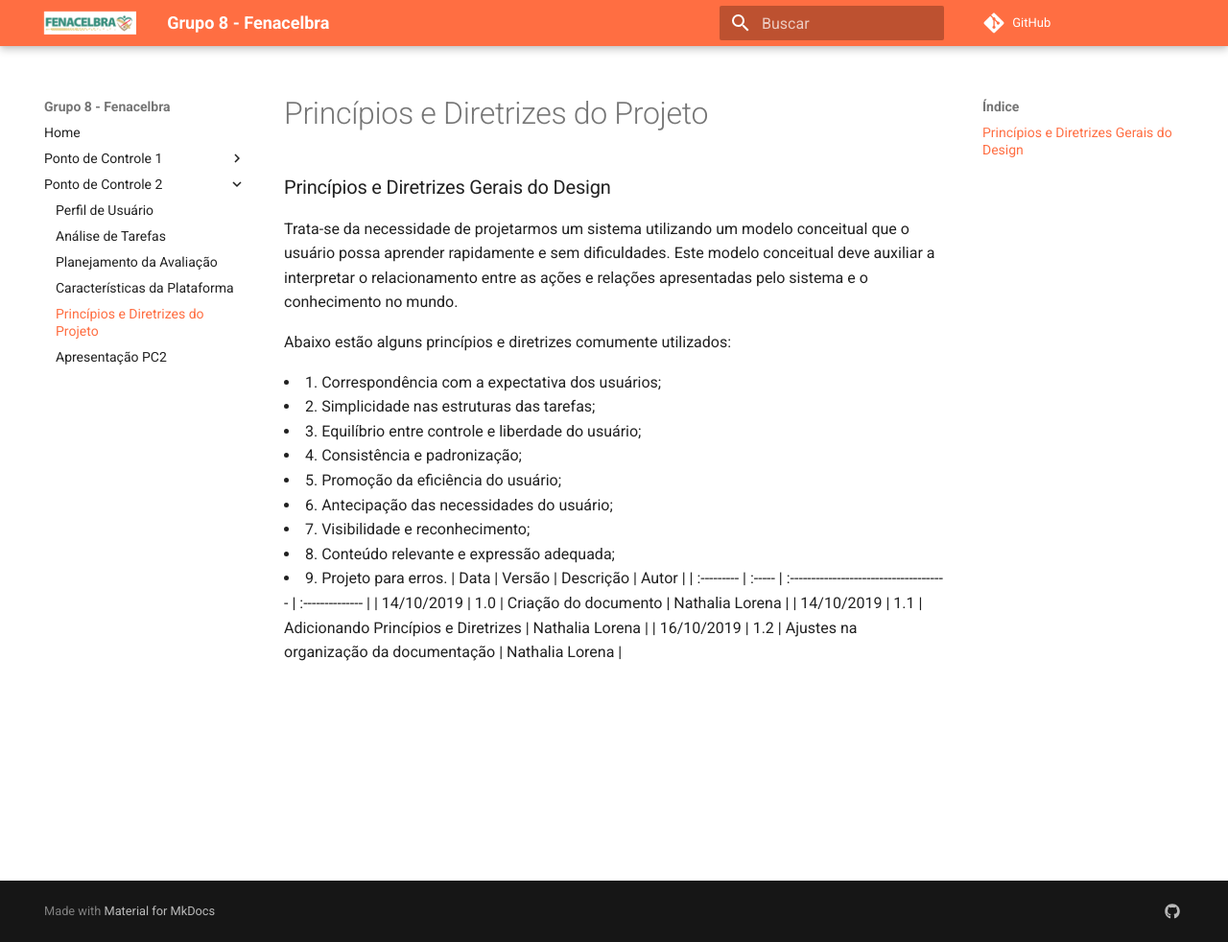
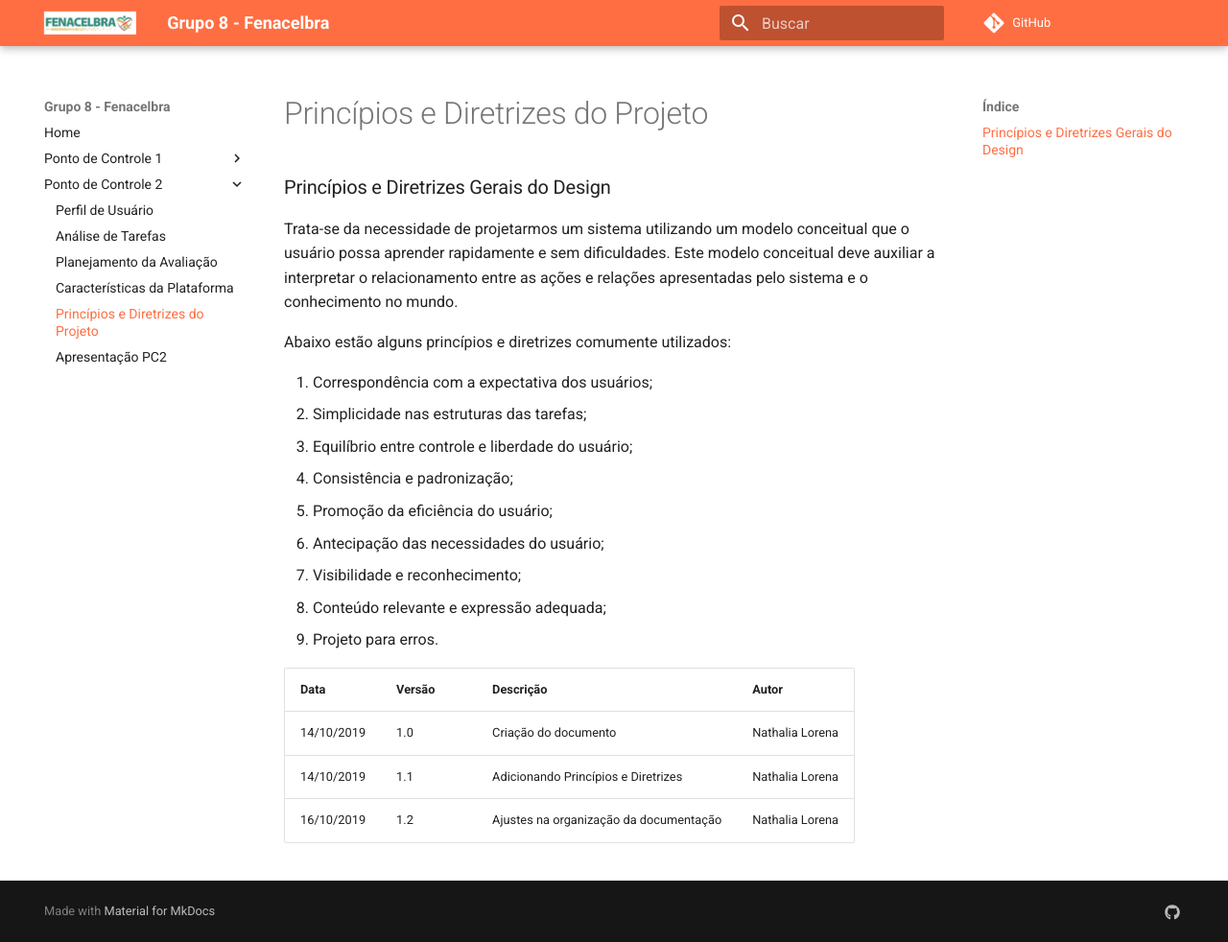
Before and after one commit to Interacao-Humano-Computador/2019.2-FENALCEBRA, an MkDocs documentation site: the page built from docs/ponto_de_controle_2/principios_diretrizes.md, in a window 1280 px wide and 982 px high. Shown: the whole window at 96% size. Built offline with MkDocs 1.6.1 and Material for MkDocs 9.7.7, drawn with Linux system fonts in a browser that asks for light colours; comment, search, counter and statistics services are not loaded.

Commit message:
arrumando tabela

```diff
--- a/docs/ponto_de_controle_2/principios_diretrizes.md
+++ b/docs/ponto_de_controle_2/principios_diretrizes.md
@@ -4,15 +4,15 @@ Trata-se da necessidade de projetarmos um sistema utilizando um modelo conceitua
 
 Abaixo estão alguns princípios e diretrizes comumente utilizados:
 
-<li>1. Correspondência com a expectativa dos usuários;
-<li>2. Simplicidade nas estruturas das tarefas;
-<li>3. Equilíbrio entre controle e liberdade do usuário;
-<li>4. Consistência e padronização;
-<li>5. Promoção da eficiência do usuário;
-<li>6. Antecipação das necessidades do usuário;
-<li>7. Visibilidade e reconhecimento;
-<li>8. Conteúdo relevante e expressão adequada;
-<li>9. Projeto para erros.
+1. Correspondência com a expectativa dos usuários;
+2. Simplicidade nas estruturas das tarefas;
+3. Equilíbrio entre controle e liberdade do usuário;
+4. Consistência e padronização;
+5. Promoção da eficiência do usuário;
+6. Antecipação das necessidades do usuário;
+7. Visibilidade e reconhecimento;
+8. Conteúdo relevante e expressão adequada;
+9. Projeto para erros.
 
 | Data       | Versão | Descrição                              | Autor           |
 | :--------- | :----- | :------------------------------------- | :-------------- |
```
